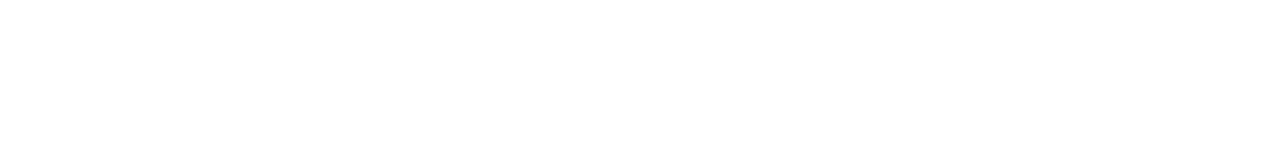
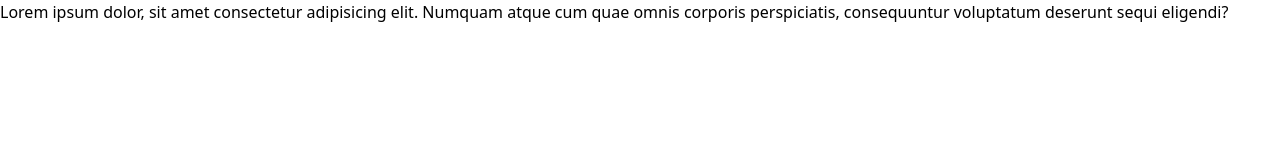
Before and after one commit to Heinhtet4/git---test, a website: page src/index.html in a window 1280 px wide. Drawn offline with Linux system fonts and the light colour scheme.

Commit message:
addContact

```diff
--- a/src/index.html
+++ b/src/index.html
@@ -17,7 +17,13 @@
 
     </section>
     <section class="contact">
-
+        <div>
+            <h2 class="text-2xl">
+                <p>
+                    Lorem ipsum dolor, sit amet consectetur adipisicing elit. Numquam atque cum quae omnis corporis perspiciatis, consequuntur voluptatum deserunt sequi eligendi?
+                </p>
+            </h2>
+        </div>
     </section>
 </body>
 </html>
```
